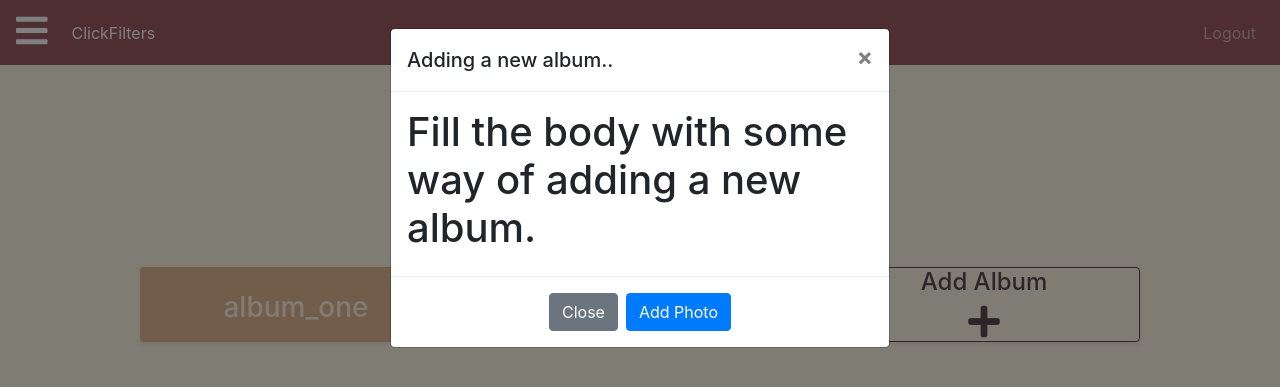
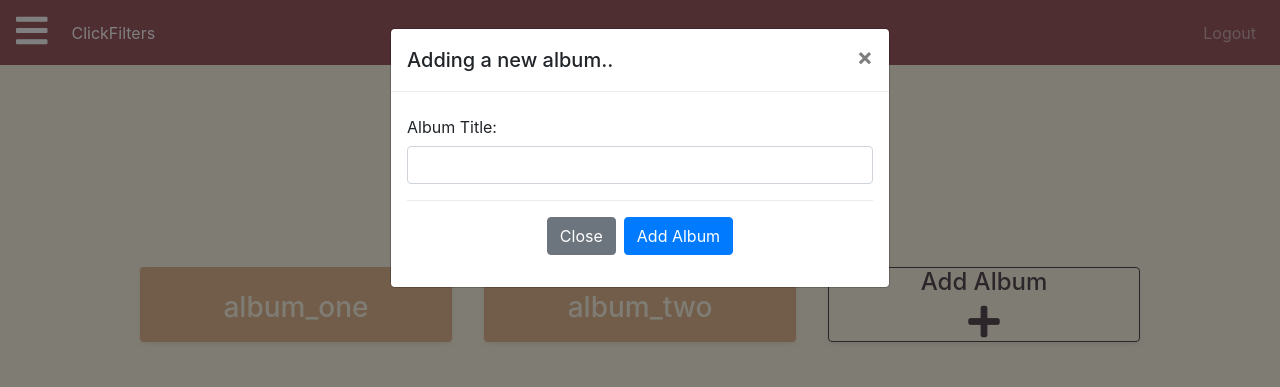
Before and after one commit to db101097/clickfilter, a Flask app: page /profile in a window 1280 px wide, after a click on "Add Album". Shown: the top 387 px of the page. Run offline with Flask 2, Linux system fonts and the light colour scheme; the visitor is signed in with stand-in values (Sample User, id 1); some libraries are stand-ins or nearby versions.

Commit message:
Pipelines for adding new albums, adding photos to albums are all done

```diff
--- a/app/routes.py
+++ b/app/routes.py
@@ -115,6 +115,26 @@ def album(title):
         },
     ]
     return render_template('album.html', title=title, username=session['username'], photos=photos)
+
+
+@app.route('/addalbum', methods=['POST'])
+def addalbum():
+    if request.method == 'POST':
+        title = request.form['title']
+        # CREATE THE REQUESTED ALBUM
+        resp = "new album has title: " + title
+        return resp
+
+
+@app.route('/addphoto', methods=['POST'])
+def addphoto():
+    if request.method == 'POST':
+        album_title = "GET ALBUM TITLE FROM DB"
+        photo_title = request.form['photo_title']
+
+        # ADD THE PHOTO TO THE REQUESTED ALBUM
+        resp = "new photo with title: " + photo_title + " being added to album: " + album_title
+        return resp
 
 
 # route for photomode
--- a/app/static/js/profile.js
+++ b/app/static/js/profile.js
@@ -22,3 +22,26 @@ $('.single-album').click(function() {
     var album_url = "/album/" + album.prop("innerText");
     window.location.href = album_url;
 })
+
+$('#album-form').submit(function(e) {
+    e.preventDefault();
+    var title = $("#album-title").val()
+    console.log(title)
+    $.ajax({
+        url : '/addalbum',
+        type: 'POST',
+        cache: false,
+        data: {
+            title: title
+        },
+        success:function(data){
+            alert(data)
+            $('#albumModal').modal('toggle');
+        },
+        error:function(){
+            // function param should be the error response generated
+            // by the backend.
+            console.log("Error.")
+        }
+    })
+})
--- a/app/templates/album.html
+++ b/app/templates/album.html
@@ -100,7 +100,6 @@
             </div>
             <div class="modal-footer justify-content-center">
                 <button type="button" class="btn btn-secondary" data-dismiss="modal">Close</button>
-                <button type="button" class="btn btn-primary">Add Photo</button>
             </div>
             </div>
         </div>
--- a/app/templates/profile.html
+++ b/app/templates/profile.html
@@ -80,17 +80,22 @@
         <div class="modal-dialog" role="document">
             <div class="modal-content">
                 <div class="modal-header">
-                <h5 class="modal-title" id="albumModalLabel">This gets replaced in *.js</h5>
+                    <h5 class="modal-title" id="albumModalLabel">Adding a New Album</h5>
                     <button type="button" class="close" data-dismiss="modal" aria-label="Close">
                     <span aria-hidden="true">&times;</span>
                     </button>
                 </div>
                 <div class="modal-body">
-                <h1>Fill the body with some way of adding a new album.</h1>
+                    <form id="album-form" class="needs-validation">
+                        <div class="form-group">
+                            <label for="album-title" class="col-form-label">Album Title:</label>
+                            <input type="text" class="form-control" id="album-title" required>
                         </div>
                         <div class="modal-footer justify-content-center">
                             <button type="button" class="btn btn-secondary" data-dismiss="modal">Close</button>
-                <button type="button" class="btn btn-primary">Add Photo</button>
+                            <button type="submit" class="btn btn-primary" id="add-album">Add Album</button>
+                        </div>
+                    </form>
                 </div>
             </div>
         </div>
```
Also changed, not shown: app/static/js/album.js (+24 -0 lines), app/static/js/home.js (+7 -7 lines). Lines whose indentation alone changed are shown as unchanged.
